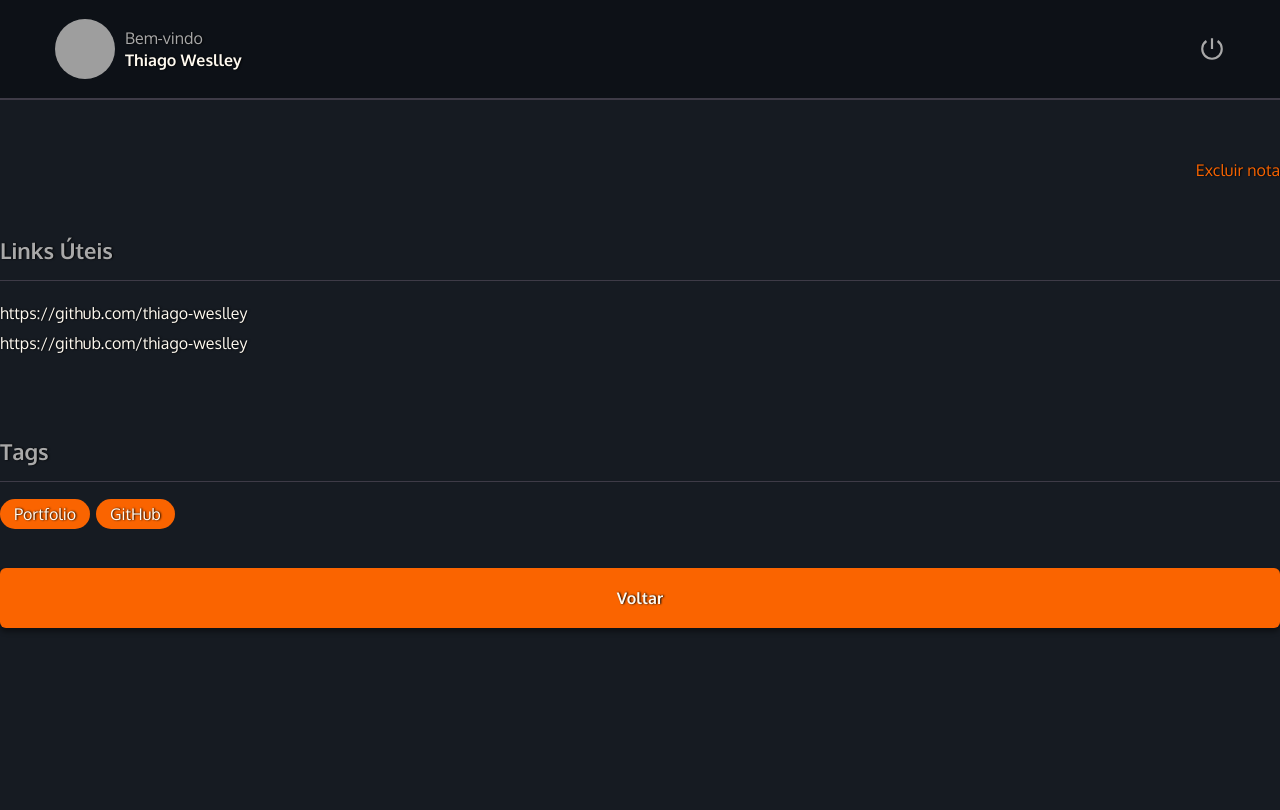
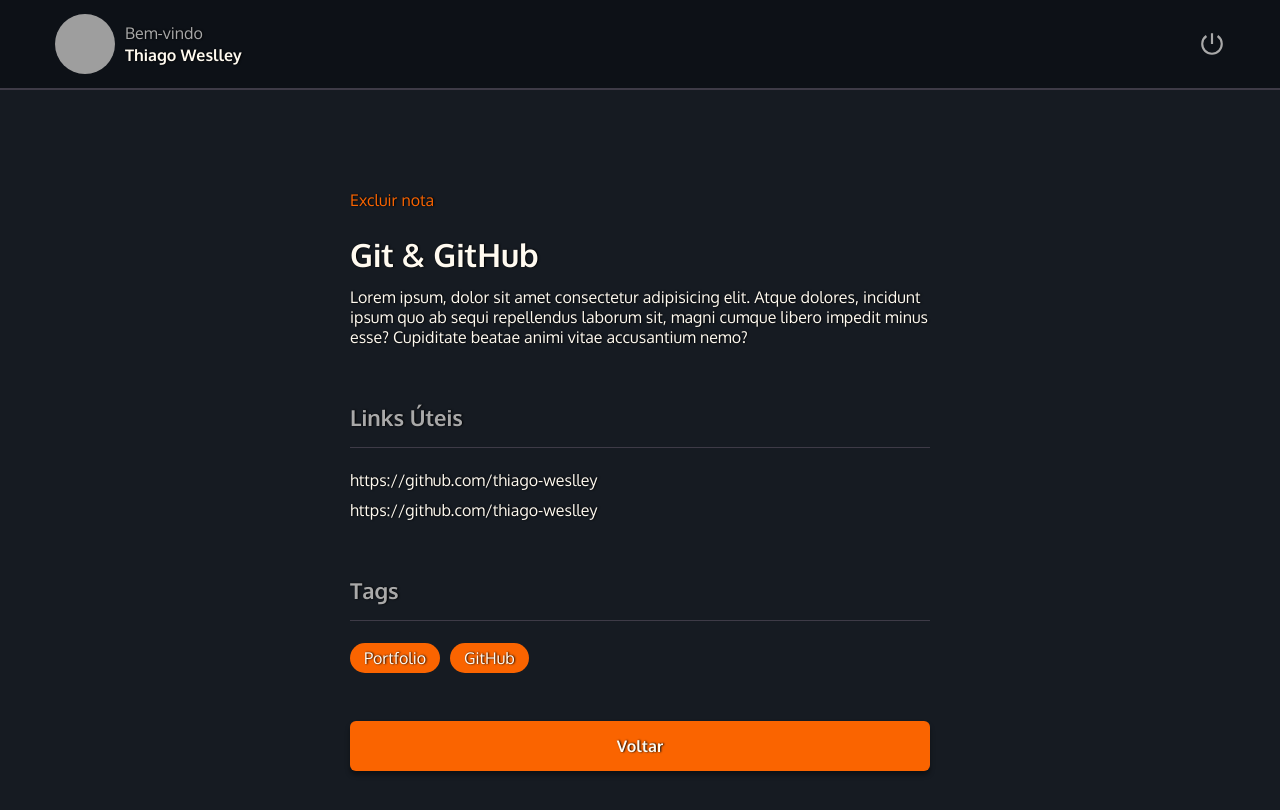
Before and after one commit to thiago-weslley/Note-Web, a React (Vite) app: page / in a window 1280 px wide. Built offline with nearby package versions, Linux system fonts and the light colour scheme; grey boxes are pictures that could not be loaded.

Commit message:
style: Estilizações gerais na página `Details`

```diff
--- a/src/components/Button/styles.js
+++ b/src/components/Button/styles.js
@@ -2,8 +2,8 @@
 
 export const DefaultButton = styled.button`
   width: 100%;
-  min-height: 6rem;
-  margin-top: 1.6rem;
+  min-height: 5rem;
+  margin-top: 2rem;
 
   background-color: ${({ theme }) => theme.colors.orange};
   color: ${({ theme }) => theme.colors.background_700};
@@ -20,8 +20,7 @@
 
   transition: all 250ms;
 
-  &:hover,
-  &:focus {
+  &:hover {
     background-color: #fb8332;
     box-shadow: 0 4px 12px rgba(0, 0, 0, 0.1);
   }
--- a/src/components/ButtonText/styles.js
+++ b/src/components/ButtonText/styles.js
@@ -1,11 +1,6 @@
 import { styled } from "styled-components";
 
 export const ButtonContainer = styled.button`
-  display: flex;
-  justify-content: flex-end;
-
-  margin-top: 6rem;
-
   background: none;
   color: ${({ theme }) => theme.colors.orange};
 `;
--- a/src/components/Header/styles.js
+++ b/src/components/Header/styles.js
@@ -3,7 +3,9 @@
 export const HeaderContainer = styled.header`
   grid-area: header;
 
-  height: 10rem;
+  position: fixed;
+
+  height: 9rem;
   width: 100%;
   padding: 0 5.5rem;
 
--- a/src/components/Tag/styles.js
+++ b/src/components/Tag/styles.js
@@ -3,7 +3,8 @@
 export const TagContainer = styled.span`
   padding: 0.5rem 1.4rem;
   border-radius: 20px;
-  margin-right: 0.6rem;
+
+  cursor: default;
 
   background: ${({ theme }) => theme.colors.orange};
 `;
--- a/src/main.jsx
+++ b/src/main.jsx
@@ -5,7 +5,7 @@
 import { ThemeProvider } from "styled-components";
 import { theme } from "./styles/theme";
 
-import { Details } from "./pages/Detais";
+import { Details } from "./pages/Details";
 
 ReactDOM.createRoot(document.getElementById("root")).render(
   <React.StrictMode>
--- /dev/null
+++ b/src/pages/Details/index.jsx
@@ -0,0 +1,44 @@
+import { Container, Link, Content, TagsContainer } from "./styles";
+import { Header } from "../../components/Header";
+import { Button } from "../../components/button";
+import { Section } from "../../components/Section";
+import { Tag } from "../../components/Tag";
+import { ButtonText } from "../../components/ButtonText";
+
+export function Details() {
+  return (
+    <Container>
+      <Header />
+
+      <main>
+        <Content>
+          <ButtonText title="Excluir nota" />
+          <h1>Git & GitHub</h1>
+          <p>
+            Lorem ipsum, dolor sit amet consectetur adipisicing elit. Atque
+            dolores, incidunt ipsum quo ab sequi repellendus laborum sit, magni
+            cumque libero impedit minus esse? Cupiditate beatae animi vitae
+            accusantium nemo?
+          </p>
+          <Section title="Links Úteis">
+            <Link>
+              <li>
+                <a href="#">https://github.com/thiago-weslley</a>
+              </li>
+              <li>
+                <a href="#">https://github.com/thiago-weslley</a>
+              </li>
+            </Link>
+          </Section>
+          <Section title="Tags">
+            <TagsContainer>
+              <Tag title="Portfolio" />
+              <Tag title="GitHub" />
+            </TagsContainer>
+          </Section>
+          <Button content="Voltar" />
+        </Content>
+      </main>
+    </Container>
+  );
+}
--- a/src/pages/Detais/styles.js
+++ b/src/pages/Details/styles.js
@@ -8,6 +8,21 @@
   grid-template-areas:
     "header"
     "content";
+
+  > main {
+    grid-area: content;
+    padding: 9rem 0 4rem 0;
+  }
+`;
+
+export const Content = styled.div`
+  max-width: 60rem;
+  margin: 0 auto;
+  padding: 0 1rem;
+
+  > h1 {
+    margin: 2.4rem 0 1.2rem 0;
+  }
 `;
 
 export const Link = styled.ul`
@@ -19,3 +34,9 @@
     }
   }
 `;
+
+export const TagsContainer = styled.div`
+  display: flex;
+  flex-wrap: wrap;
+  gap: 10px;
+`;
--- a/src/pages/Detais/index.jsx
+++ /dev/null
@@ -1,34 +0,0 @@
-import { Container, Link } from "./styles";
-import { Header } from "../../components/Header";
-import { Button } from "../../components/button";
-import { Section } from "../../components/Section";
-import { Tag } from "../../components/Tag";
-import { ButtonText } from "../../components/ButtonText";
-
-export function Details() {
-  return (
-    <Container>
-      <Header />
-
-      <ButtonText title="Excluir nota" />
-
-      <Section title="Links Úteis">
-        <Link>
-          <li>
-            <a href="#">https://github.com/thiago-weslley</a>
-          </li>
-          <li>
-            <a href="#">https://github.com/thiago-weslley</a>
-          </li>
-        </Link>
-      </Section>
-
-      <Section title="Tags">
-        <Tag title="Portfolio" />
-        <Tag title="GitHub" />
-      </Section>
-
-      <Button content="Voltar" />
-    </Container>
-  );
-}
```
